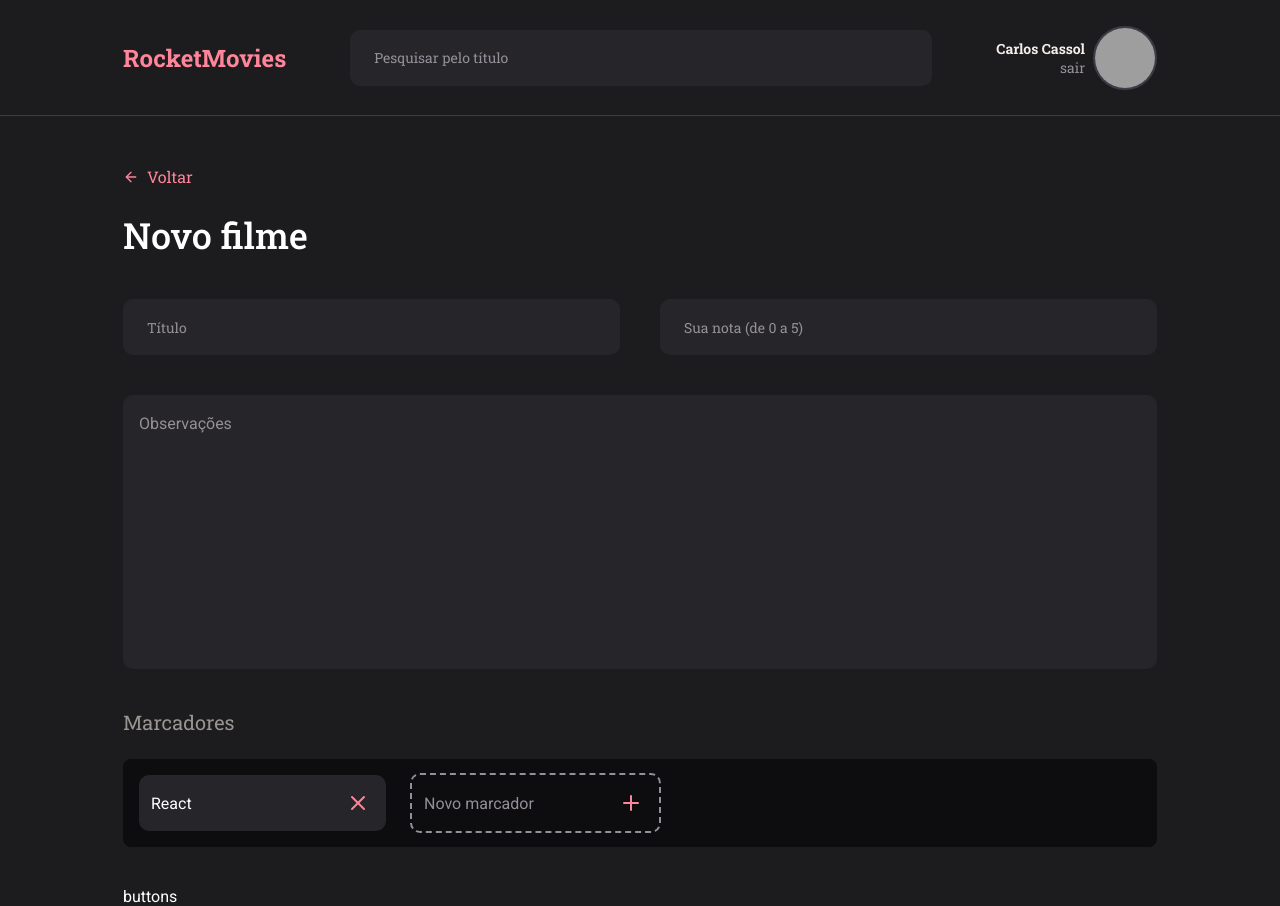
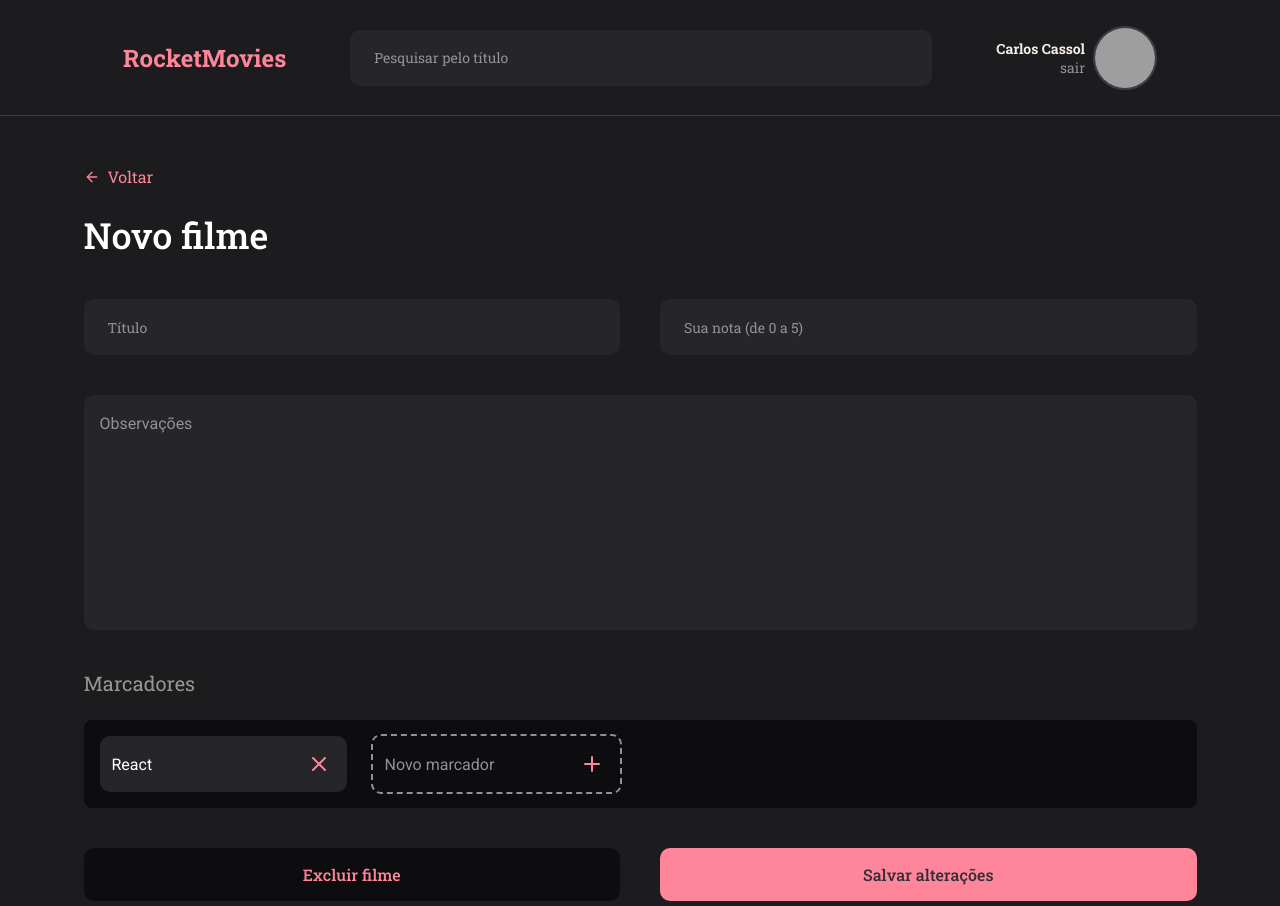
Before and after one commit to CCassolF/rocket-movies, a React (Vite) app: page / in a window 1280 px wide. Built offline with nearby package versions, Linux system fonts and the light colour scheme; grey boxes are pictures that could not be loaded.

Commit message:
NewMovie page layout

```diff
--- /dev/null
+++ b/src/components/Button/index.jsx
@@ -0,0 +1,15 @@
+import styles from './styles.module.scss'
+
+export function Button({ title, isNew, onClick }) {
+  return (
+    <button
+      className={styles.Container}
+      type="button"
+      isnew={isNew}
+      onClick={onClick}
+    >
+      {title}
+    </button>
+  )
+
+}
--- /dev/null
+++ b/src/components/Button/styles.module.scss
@@ -0,0 +1,17 @@
+.Container {
+  width: 100%;
+  padding: 1.6rem;
+  border: none;
+  border-radius: 1rem;
+
+  color: var(--pink500);
+  font-family: var(--fontSecondary);
+  font-size: 16px;
+  font-weight: 500;
+  background: var(--gray800);
+
+  &[isnew='true'] {
+    background-color: var(--pink500);
+    color: var(--gray500);
+  }
+}
--- a/src/components/NoteItem/index.jsx
+++ b/src/components/NoteItem/index.jsx
@@ -2,8 +2,6 @@ import { FiPlus, FiX } from "react-icons/fi";
 import styles from "./styles.module.scss";
 
 export function NoteItem({ isNew, value, onClick, ...rest}) {
-  console.log(isNew)
-
   return (
     <div
       className={styles.Container}
--- a/src/components/NoteItem/styles.module.scss
+++ b/src/components/NoteItem/styles.module.scss
@@ -1,7 +1,7 @@
 .Container {
   display: flex;
   align-items: center;
-  border-radius: 10px;
+  border-radius: 1rem;
   padding-right: 1.6rem;
 
   background: #262529;
--- a/src/pages/NewMovie/index.jsx
+++ b/src/pages/NewMovie/index.jsx
@@ -1,6 +1,7 @@
 import { FiArrowLeft } from 'react-icons/fi'
 import styles from './styles.module.scss'
 
+import { Button } from '../../components/Button'
 import { Header } from '../../components/Header'
 import { Input } from '../../components/Input'
 import { NoteItem } from '../../components/NoteItem'
@@ -36,10 +37,12 @@ export function NewMovie() {
             </div>
           </div>
 
-          <div>
-            buttons
+          <div className={styles.buttonContainer}>
+            <Button title='Excluir filme' />
+            <Button isNew='true' title='Salvar alterações' />
           </div>
         </div>
+
       </main>
     </div>
   )
--- a/src/pages/NewMovie/styles.module.scss
+++ b/src/pages/NewMovie/styles.module.scss
@@ -4,8 +4,8 @@
 }
 
 .mainContainer {
-  margin-top: 5rem;
-  padding: 0 12.3rem;
+  width: 111.3rem;
+  margin: 5rem auto;
 
   a {
     color: var(--pink500);
@@ -24,8 +24,8 @@
   display: flex;
   flex-direction: column;
   gap: 4rem;
-
-  overflow-y: auto;
+  height: 69rem;
+  overflow-y: scroll;
 
   h1 {
     color: var(--white);
@@ -60,3 +60,23 @@
     gap: 2.4rem;
   }
 }
+
+.buttonContainer {
+  display: flex;
+  align-items: center;
+  gap: 4rem;
+}
+
+::-webkit-scrollbar {
+  width: .8rem;
+}
+
+::-webkit-scrollbar-track {
+  background-color: transparent;
+}
+
+::-webkit-scrollbar-thumb {
+  border-radius: 2.4rem;
+  background-color: var(--pink500);
+  height: 20px;
+}
```
Also changed, not shown: src/pages/Home/index.jsx (+75 -0 lines).
